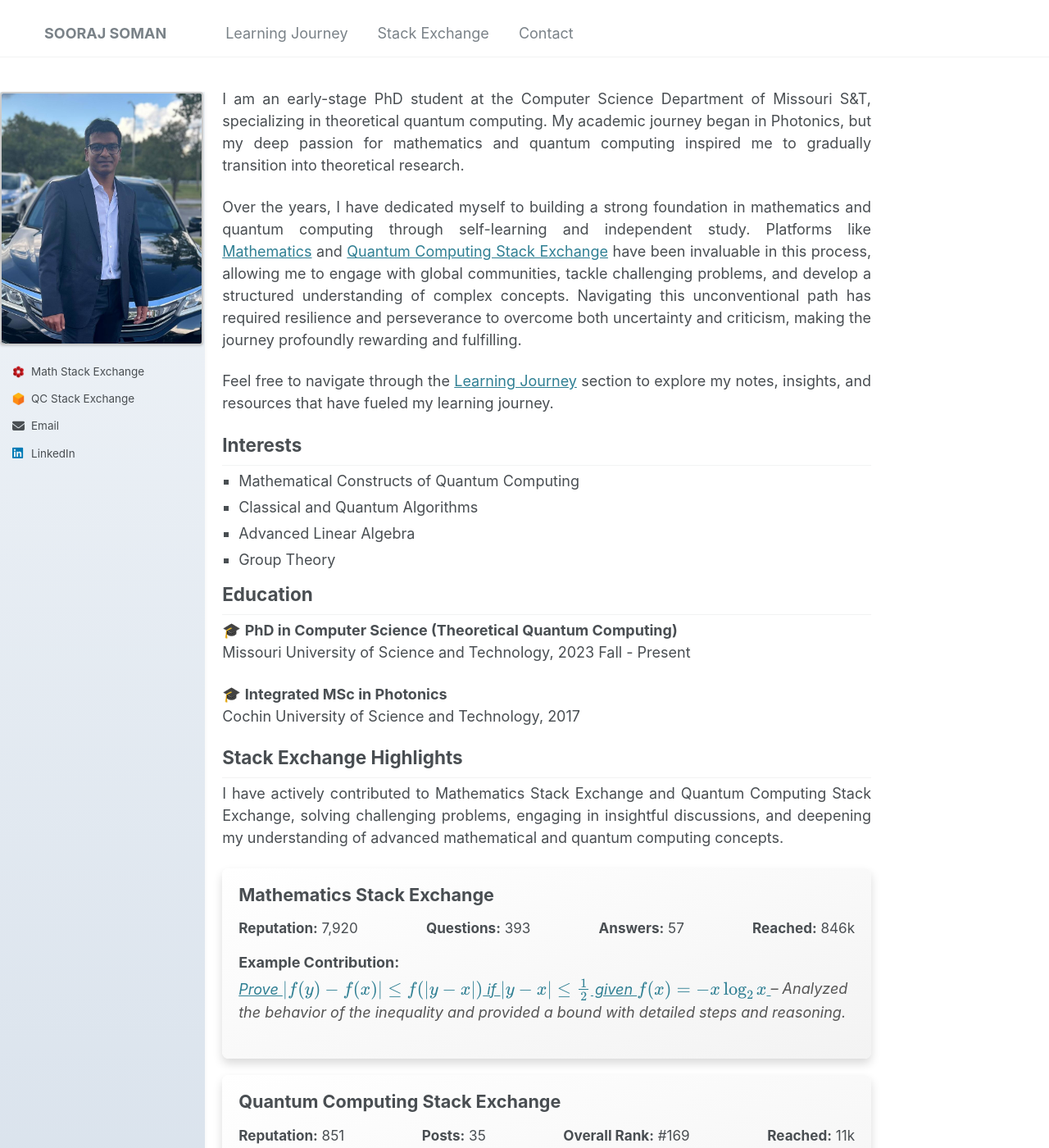
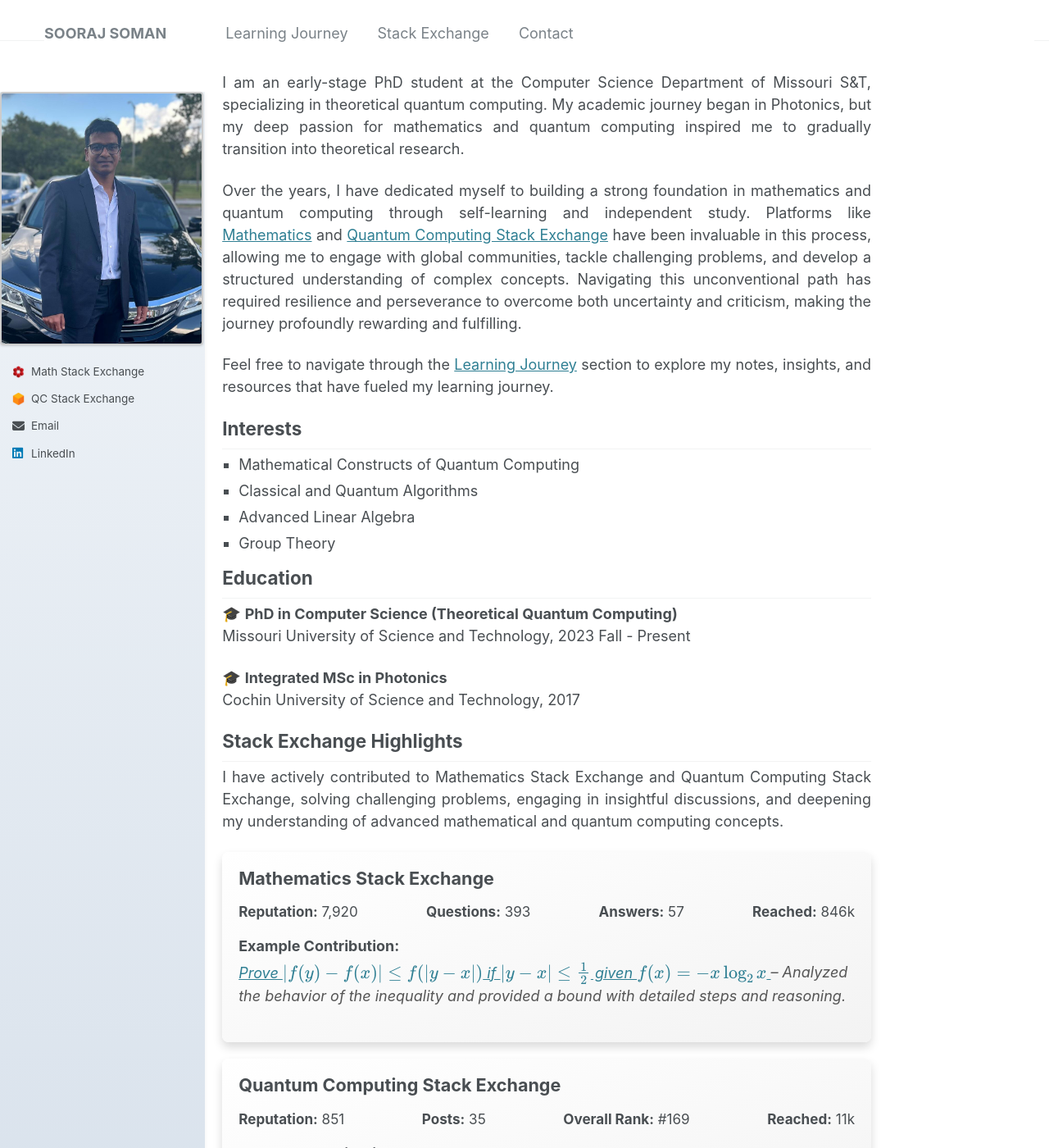
Before and after one commit to soorajss1729/soorajss1729.github.io, a Jekyll site: the page built from _pages/about.md, in a window 1280 px wide and 1400 px high. Shown: the whole window at 82% size. Built offline with Jekyll 4.4.1, drawn with Linux system fonts in a browser that asks for light colours.

Commit message:
Update _variables.scss

```diff
--- a/_sass/_variables.scss
+++ b/_sass/_variables.scss
@@ -43,7 +43,7 @@ $type-size-7                : 0.6875em; // ~11px
 $type-size-8                : 0.625em;  // ~10px
 
 /* masthead properties */
-$masthead-height            : 70px;
+$masthead-height            : 50px;
 
 /* Sidebar properties */
 $sidebar-screen-min-width   : 1024px;
```
